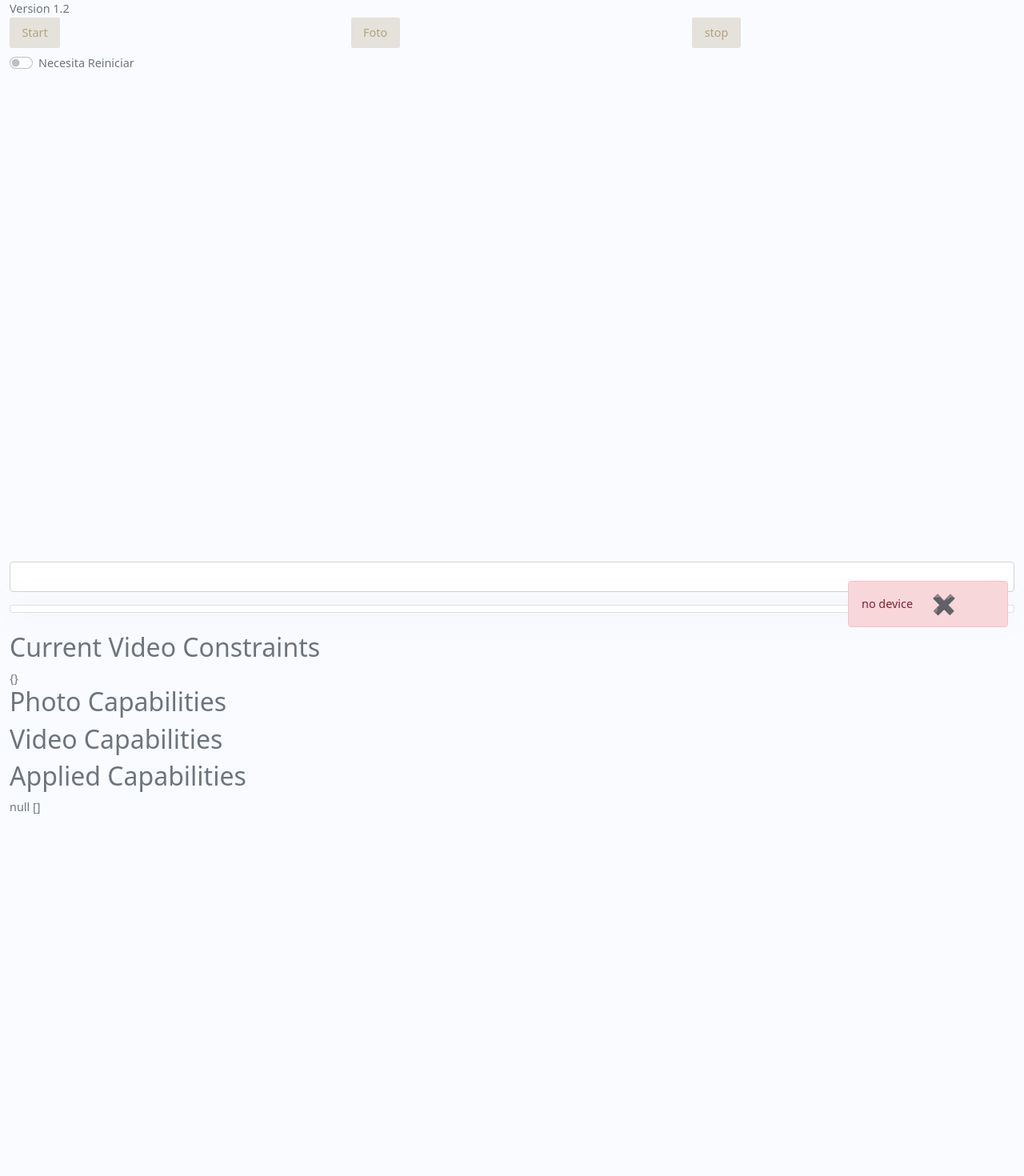
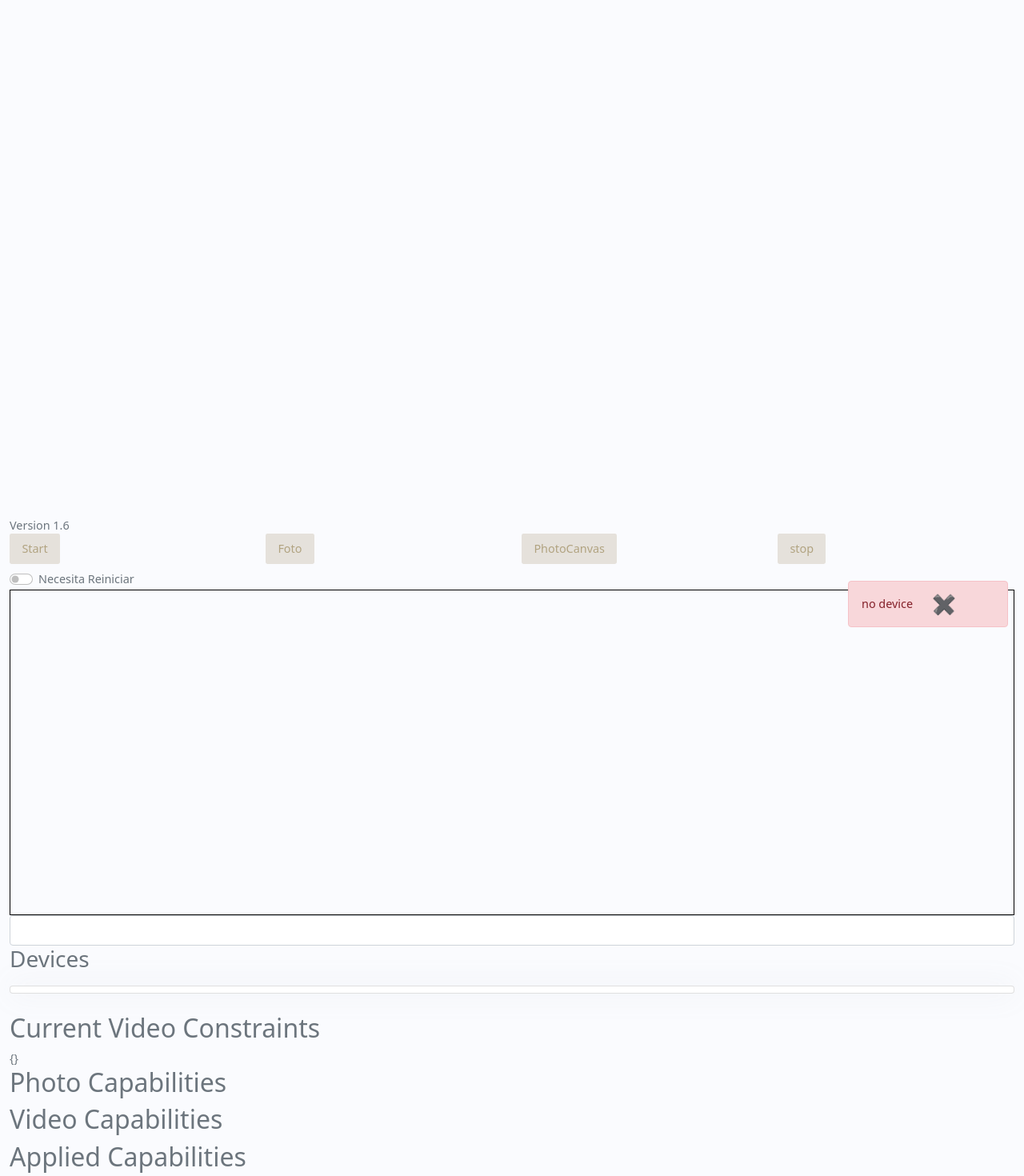
Before and after one commit to inextor/camera, an Angular app: page / in a window 1280 px wide. Shown: the top 1470 px of the page at 80% size. Before the commit the page ends 1019 px from the top, so only its background shows below. Built offline with nearby package versions, Linux system fonts and the light colour scheme.

Commit message:
Despues de funcionar, ahora no funciona

```diff
--- a/src/app/pages/custom-camera/custom-camera.component.html
+++ b/src/app/pages/custom-camera/custom-camera.component.html
@@ -1,14 +1,18 @@
+<video autoplay="" id="video" style="width:100%"></video>
 <div class="container-fluid">
-	Version 1.2
+	Version 1.6
 	<div class="row">
-		<div class="col-4">
+		<div class="col-3">
 			<button class="btn btn-primary" type="button" (click)="onGetUserMediaButtonClick($event)">Start</button>
 		</div>
-		<div class="col-4">
+		<div class="col-3">
 			<button class="btn btn-primary" type="button"(click)="onTakePhotoButtonClick($event)">Foto</button>
 		</div>
+		<div class="col-3">
+			<button class="btn btn-primary" type="button"(click)="onTakePhotoButtonClick($event)">PhotoCanvas</button>
+		</div>
 
-		<div class="col-4">
+		<div class="col-3">
 			<button class="btn btn-primary" type="button"(click)="stopVideo()">stop</button>
 		</div>
 		<div class="col-12">
@@ -19,14 +23,19 @@
 		</div>
 	</div>
 
-	<video autoplay="" id="video" style="width:200px;height:200px"></video>
-	<canvas id="takePhotoCanvas" style="width:100%;height:400px"></canvas>
+	<div style="border: 1px solid black;"><canvas id="takePhotoCanvas" style="width:100%;height:400px"></canvas></div>
+
 	<div class="form-group">
-		<select name="foo" class="form-control">
+		<select name="cameraid" class="form-control" (change)="onCameraChange($event)">
 			<option *ngFor="let d of devices" [value]="d.deviceId">{{d.kind}} - {{d.deviceId}}-{{d.label}}</option>
 		</select>
 	</div>
 
+	<h3>Devices</h3>
+
+	<div class="border-bottom" *ngFor="let d of devices">
+		<pre>{{ d | json }}</pre>
+	</div>
 
 	<!-- <h2>Video Capabilities</h2>
 	<div *ngFor="let v of raw_video_capabilities | keyvalue" class="border-bottom">
--- a/src/app/pages/custom-camera/custom-camera.component.ts
+++ b/src/app/pages/custom-camera/custom-camera.component.ts
@@ -30,6 +30,8 @@ export class CustomCameraComponent  implements OnInit, OnDestroy {
 	track:MediaStreamTrack = null;
 	applied_constraints:any = null;
 	needs_init:boolean = null;
+	camera_id:string = null;
+
 	advanced_constraints:any = { advanced: [
 
 	]};
@@ -107,18 +109,33 @@ export class CustomCameraComponent  implements OnInit, OnDestroy {
 
 	/* Utils */
 
+	drawCanvasVideo()
+	{
+		let video = document.getElementById('video') as HTMLVideoElement;
+    	let scale = 1;//scale || 1;
+    	const canvas = document.getElementById('takePhotoCanvas') as HTMLCanvasElement;
+    	canvas.width = video.clientWidth * scale;
+    	canvas.height = video.clientHeight * scale;
+    	canvas.getContext('2d').drawImage(video, 0, 0, canvas.width, canvas.height);
+
+    	//const image = new Image()
+    	//image.src = canvas.toDataURL();
+    	//return image;
+	}
+
 	drawCanvas(canvas:HTMLCanvasElement, img:ImageBitmap)
 	{
-		//let canvas_width = 1920;
-		//let canvas_height = 1080;
-		canvas.width = parseInt(getComputedStyle(canvas).width.split('px')[0]);
-		canvas.height = parseInt(getComputedStyle(canvas).height.split('px')[0]);
+		let canvas_width = parseInt(getComputedStyle(canvas).width.split('px')[0]);
+		let canvas_height = parseInt(getComputedStyle(canvas).height.split('px')[0]);
+		canvas.width = canvas_width;
+		canvas.height = canvas_height;
 
-		let ratio	= Math.min(canvas.width / img.width, canvas.height / img.height);
-		let x = (canvas.width - img.width * ratio) / 2;
-		let y = (canvas.height - img.height * ratio) / 2;
-		canvas.getContext('2d').clearRect(0, 0, canvas.width, canvas.height);
-		canvas.getContext('2d').drawImage(img, 0, 0, img.width, img.height, x, y, img.width * ratio, img.height * ratio);
+		//let ratio	= Math.min(canvas.width / img.width, canvas.height / img.height);
+		//let x = (canvas.width - img.width * ratio) / 2;
+		//let y = (canvas.height - img.height * ratio) / 2;
+		//canvas.getContext('2d').clearRect(0, 0, canvas.width, canvas.height);
+		//canvas.getContext('2d').drawImage(img, 0, 0, img.width, img.height, x, y, img.width * ratio, img.height * ratio);
+		canvas.getContext('2d').drawImage(img, 0, 0, canvas_width,canvas_height);
 	}
 
 
@@ -212,6 +229,10 @@ export class CustomCameraComponent  implements OnInit, OnDestroy {
 					facingMode:{ ideal: "environment" },
 					focusDistance:{ ideal: 0.2 },
 					apectRatio:{ ideal:(4/3)},
+					//width: {ideal: 3840},
+					//height: {ideal: 2160},
+					width: {ideal: 2160},
+					height: {ideal: 1620},
 					zoom:{ideal: 4},
 					resizeMode:{ ideal: "none" },
 					focusMode:{ ideal: "continuous" }
@@ -219,7 +240,19 @@ export class CustomCameraComponent  implements OnInit, OnDestroy {
 			};
 		}
 
-		this.applied_constraints.video['facingMode']={ ideal: 'environment' };
+		if( this.camera_id )
+		{
+			this.applied_constraints = {
+				video:{
+					deviceId: this.camera_id
+				}
+			};
+		}
+		else
+		{
+			this.applied_constraints.video['facingMode']={ ideal: 'environment' };
+		}
+
 
 		navigator.mediaDevices.getUserMedia( this.applied_constraints ).then( mediaStream => {
 			let video = document.getElementById('video') as HTMLVideoElement;
@@ -294,6 +327,15 @@ export class CustomCameraComponent  implements OnInit, OnDestroy {
 	}
 
 
+	onCameraChange(evt:any)
+	{
+		this.camera_id = evt.target.value;
+		this.stopVideo();
+		setTimeout(()=>{
+			this.initCam();
+		},500);
+	}
+
 	changeNeedsInit(evt:any)
 	{
 		this.needs_init = evt.target.checked;
```
Also changed, not shown: 1 other file (tests, documents, lock files or other folders).
